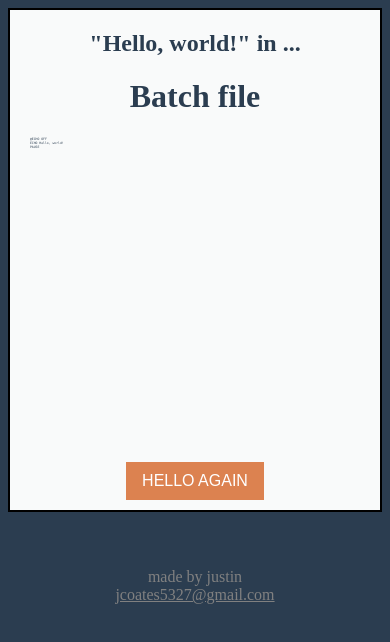
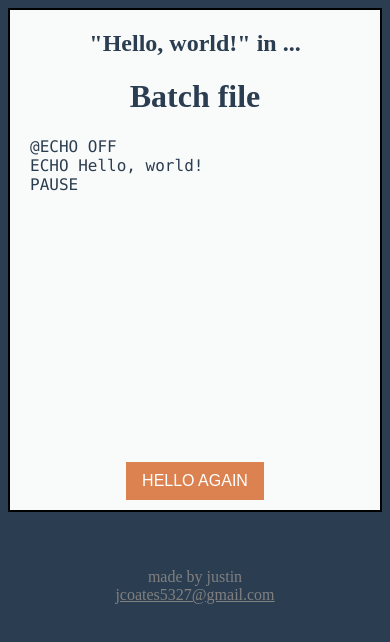
Before and after one commit to jcoates5327/HelloWorlds, a plain HTML site: page index.html in a window 390 px wide. Drawn offline with Linux system fonts and the light colour scheme.

Commit message:
Revert "Quick test of some responsive design CSS"
This reverts commit 40612d8c6ce071563b772d7a52c6ce931e4b5247.

```diff
--- a/index.html
+++ b/index.html
@@ -2,7 +2,6 @@
 	<head>
 		<title>Hello, world!</title>
 		<link rel="stylesheet" href="style.css">
-		<meta name="viewport" content="width=device-width, initial-scale=1.0">
 	</head>
 	<body>
 		<div id="div-main">
--- a/style.css
+++ b/style.css
@@ -25,7 +25,7 @@ body {
 }
 
 #div-content {
-	font-size: 0.8vw;
+	font-size: 16px;
 	font-family: "Consolas", "Courier New", "Lucida Console", monospace;
 	text-align: left;
 	padding-left: 20px;
```
